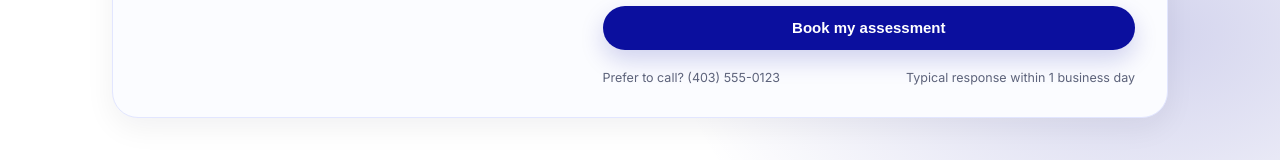
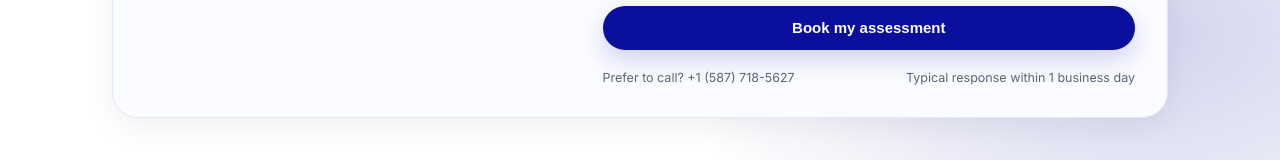
Before and after one commit to rbayramo/5the-lbe-landing, a React (Vite) app: page / in a window 1280 px wide. Shown: the part 3542-3702 px from the top of the page. Built offline with nearby package versions, Linux system fonts and the light colour scheme.

Commit message:
first commit

```diff
--- a/src/App.jsx
+++ b/src/App.jsx
@@ -636,7 +636,7 @@ export default function App() {
 
                   <div style={{ display: "flex", justifyContent: "space-between", gap: 10, marginTop: 8, flexWrap: "wrap" }}>
                     <span className="section-sub" style={{ fontSize: 12.5, marginTop: 0 }}>
-                      Prefer to call? (403) 555-0123
+                      Prefer to call? +1 (587) 718-5627
                     </span>
                     <span className="section-sub" style={{ fontSize: 12.5, marginTop: 0 }}>
                       Typical response within 1 business day
```
